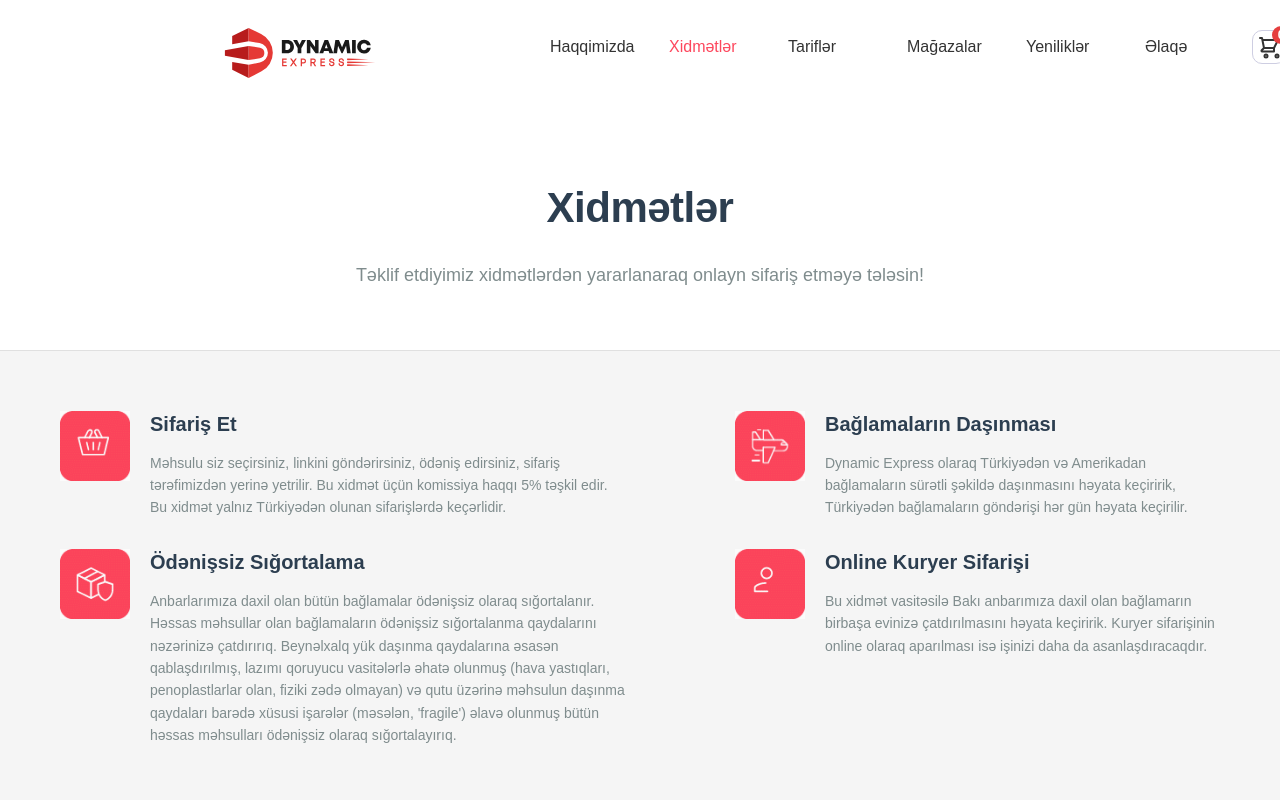
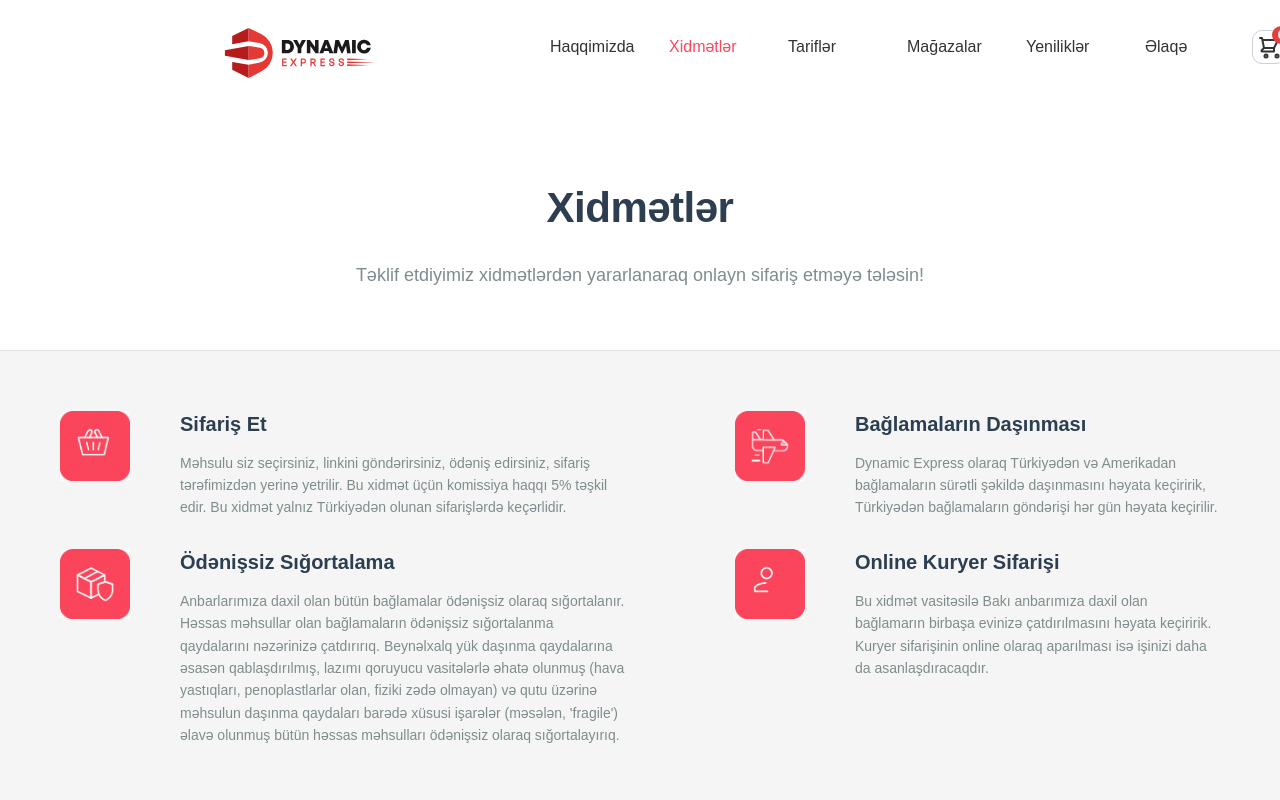
Before and after one commit to cihankarimli/dynamex-app, a Next.js app: page /services in a window 1280 px wide. Shown: the top 800 px of the page. Built offline with nearby package versions, Linux system fonts and the light colour scheme.

Commit message:
added services style image

```diff
--- a/src/app/styles/ServicesPage.css
+++ b/src/app/styles/ServicesPage.css
@@ -61,6 +61,12 @@ body {
 .card {
   display: flex;
   gap: 20px;
+}
+.card-image {
+  flex: 0 0 100px;
+  height: 100px;
+  border-radius: 7px;
+  overflow: hidden;
 }
 
 /* Card Content - Orijinal Stil */
```
Also changed, not shown: 1 other file (tests, documents, lock files or other folders).
